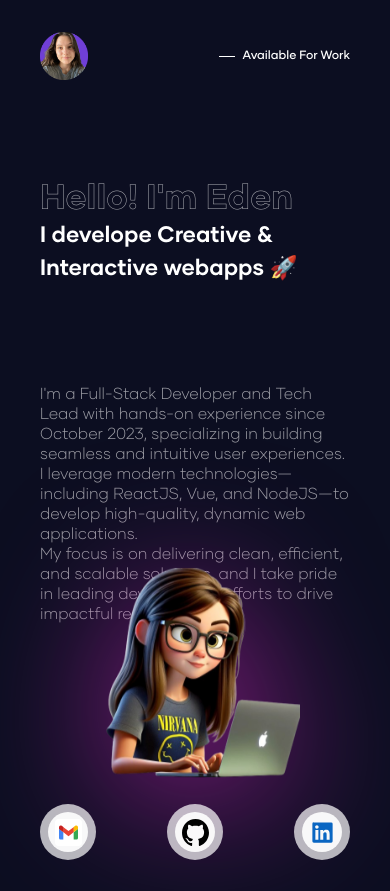
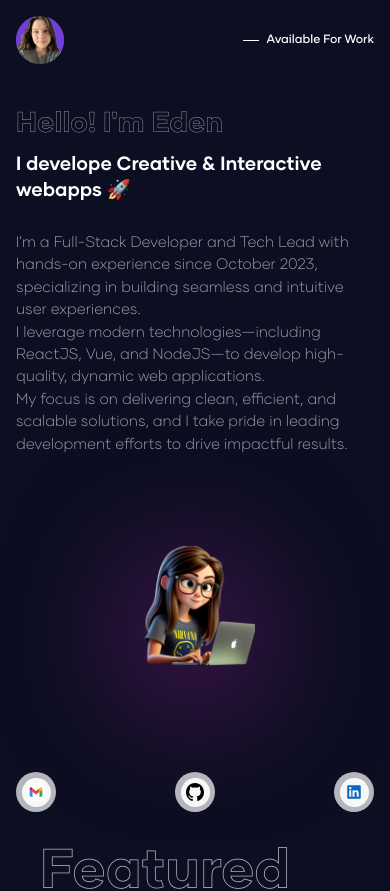
Before and after one commit to EdenRize/Eden-s-Portfolio, a React (Vite) app: page / in a window 390 px wide. Shown: the top 891 px of the page. Built offline with nearby package versions, Linux system fonts and the light colour scheme.

Commit message:
Fix small screens

```diff
--- a/src/cmps/Hero.jsx
+++ b/src/cmps/Hero.jsx
@@ -21,6 +21,40 @@ export function Hero() {
     <div className="hero">
       <InteractiveAvatar />
 
+      {/* Mobile layout - grouped together */}
+      <div className="mobile-layout">
+        <div className="text-content">
+          <div className="header-container">
+            <h1 className="font-Gilmer-Outline">
+              <span className="span-1">Hello!</span>{" "}
+              <span className="span-2">I'm</span>{" "}
+              <span className="span-3">Eden</span>
+            </h1>
+            <h2 className="font-Gilmer-Bold">
+              <span className="span-4">I</span>{" "}
+              <span className="span-5">develope</span>{" "}
+              <span className="span-6">Creative</span>{" "}
+              <span className="span-7">&</span>{" "}
+              <span className="span-8">Interactive</span>{" "}
+              <span className="span-9">webapps</span>{" "}
+              <span className="span-10">🚀</span>
+            </h2>
+          </div>
+
+          <p className="font-Gilmer-Light pre-line">
+            {`I'm a Full-Stack Developer and Tech Lead with hands-on experience since October 2023, specializing in building seamless and intuitive user experiences.
+            I leverage modern technologies—including ReactJS, Vue, and NodeJS—to develop high-quality, dynamic web applications.
+            My focus is on delivering clean, efficient, and scalable solutions, and I take pride in leading development efforts to drive impactful results.`}
+          </p>
+        </div>
+
+        <div className="flex align-center justify-center img-container">
+          <img src="/img/girl-code.png" />
+        </div>
+      </div>
+
+      {/* Desktop layout - separated like before */}
+      <div className="desktop-layout">
         <div className="header-container">
           <h1 className="font-Gilmer-Outline">
             <span className="span-1">Hello!</span>{" "}
@@ -49,6 +83,7 @@ export function Hero() {
             <img src="/img/girl-code.png" />
           </div>
         </div>
+      </div>
 
       <div className="flex space-between align-center socials-container">
         {socials.map((social) => {
--- a/src/styles/cmps/_hero.scss
+++ b/src/styles/cmps/_hero.scss
@@ -1,18 +1,39 @@
 .hero {
-    height: 100vh;
+    height: 100dvh;
+    width: 100%;
+    box-sizing: border-box;
     display: flex;
     flex-direction: column;
     justify-content: space-between;
-    padding-top: 2rem;
-    padding-bottom: 2rem;
-    padding-inline: var(--padding-inline);
+    padding-top: 1rem;
+    padding-bottom: 1rem;
+    padding-inline: 1rem;
+
+    *, *::before, *::after {
+        box-sizing: border-box;
+    }
+
+    @include for-mobile-layout {
+        padding-top: 1.5rem;
+        padding-bottom: 1.5rem;
+        padding-inline: 1.5rem;
+    }
+
+    @include for-narrow-layout {
+        padding-top: 2rem;
+        padding-bottom: 2rem;
+        padding-inline: var(--padding-inline);
+    }
 
     @include for-table-layout {
         padding-top: 3rem;
     }
 
     .header-container {
-        margin-block: 1rem 1rem;
+        margin-block: 2.5rem 1rem;
+        display: flex;
+        flex-direction: column;
+        gap: 0.5rem;
 
         h1,
         h2 {
@@ -33,70 +54,133 @@
 
         h1 {
             line-height: 40px;
-            font-size: 2.2rem;
+            font-size: 1.8rem;
             color: $font-clr2;
 
             @include for-mobile-layout {
-                line-height: 60px;
-                font-size: 2.3rem;
+                line-height: 50px;
+                font-size: 2.2rem;
             }
 
             @include for-table-layout {
-                line-height: 80px;
-                font-size: 3rem;
+                line-height: 55px;
+                font-size: 2.2rem;
             }
 
             @include for-narrow-layout {
+                font-size: 2.8rem;
+            }
+
+            @include for-wide-layout {
+                line-height: 75px;
                 font-size: 3.5rem;
             }
 
-            @include for-wide-layout {
-                line-height: 100px;
-                font-size: 5rem;
-            }
-
             @include for-desktop-layout {
-                line-height: 120px;
-                font-size: 6.2rem;
+                line-height: 90px;
+                font-size: 4.5rem;
             }
 
             @include for-full-layout {
-                font-size: 6.5rem;
+                font-size: 5rem;
             }
         }
 
         h2 {
-            line-height: 33px;
-            font-size: 1.4rem;
+            line-height: 26px;
+            font-size: 1.2rem;
             color: $font-clr1;
 
             @include for-mobile-layout {
+                line-height: 32px;
                 font-size: 1.5rem;
             }
 
             @include for-table-layout {
-                line-height: 50px;
-                font-size: 2.2rem;
+                line-height: 35px;
+                font-size: 1.6rem;
             }
 
             @include for-narrow-layout {
-                line-height: 70px;
-                font-size: 2.6rem;
+                line-height: 45px;
+                font-size: 2rem;
             }
 
             @include for-wide-layout {
-                line-height: 100px;
+                line-height: 65px;
+                font-size: 2.5rem;
+            }
+
+            @include for-desktop-layout {
                 font-size: 3.5rem;
             }
 
-            @include for-desktop-layout {
-                font-size: 5rem;
+            @include for-full-layout {
+                line-height: 85px;
+                font-size: 4rem;
             }
+        }
+    }
 
-            @include for-full-layout {
-                line-height: 120px;
-                font-size: 5.5rem;
+    .mobile-layout {
+        display: flex;
+        flex-direction: column;
+        flex-grow: 1;
+        justify-content: space-between;
+
+        @include for-narrow-layout {
+            display: none;
+        }
+
+        .text-content {
+            display: flex;
+            flex-direction: column;
+            gap: 0.75rem;
+
+            p {
+                font-size: 0.95rem;
+                line-height: 1.4rem;
+                color: $font-clr3;
+                margin: 0;
+                opacity: 0;
+                animation: fadeIn 1s ease-out forwards;
+
+                @include for-mobile-layout {
+                    font-size: 1.05rem;
+                    line-height: 1.6rem;
+                }
             }
+        }
+
+        .img-container {
+            align-self: center;
+            margin-block: auto;
+
+            img {
+                width: 120px;
+                height: 120px;
+                animation: colorLoop 4s infinite alternate;
+
+                @include for-mobile-layout {
+                    width: 150px;
+                    height: 150px;
+                }
+
+                @include for-table-layout {
+                    width: 180px;
+                    height: 180px;
+                }
+            }
+        }
+    }
+
+    .desktop-layout {
+        display: none;
+
+        @include for-narrow-layout {
+            display: flex;
+            flex-direction: column;
+            flex-grow: 1;
         }
     }
 
@@ -108,17 +192,21 @@
             flex-direction: row;
         }
 
-
         p {
-            font-size: 1rem;
-            line-height: 1.25rem;
+            font-size: 0.8rem;
+            line-height: 1.1rem;
             color: $font-clr3;
             margin-block-end: 1rem;
             opacity: 0;
             animation: fadeIn 1s ease-out forwards;
 
+            @include for-mobile-layout {
+                font-size: 0.85rem;
+                line-height: 1.15rem;
+            }
+
             @include for-table-layout {
-                font-size: .875rem;
+                font-size: 0.875rem;
                 line-height: 1.25rem;
             }
 
@@ -135,7 +223,6 @@
             @include for-full-layout {
                 font-size: 1.5rem;
                 line-height: 2.25rem;
-
             }
         }
 
--- a/src/styles/cmps/_social-link.scss
+++ b/src/styles/cmps/_social-link.scss
@@ -2,15 +2,15 @@
     .icon-container {
         background-color: $font-clr2;
         border-radius: 50%;
-        width: 3.5rem;
-        height: 3.5rem;
+        width: 2.5rem;
+        height: 2.5rem;
         transition: .2s;
         transform: scale(0, 0);
         animation: scaleIn 0.5s ease-out .3s forwards;
 
         @include for-mobile-layout {
-            width: 4.4rem;
-            height: 4.4rem;
+            width: 3rem;
+            height: 3rem;
         }
 
         @include for-table-layout {
@@ -75,14 +75,14 @@
         .img-container {
             background-color: $font-clr4;
             border-radius: 50%;
-            width: 2.5rem;
-            height: 2.5rem;
+            width: 1.8rem;
+            height: 1.8rem;
             transform: scale(0, 0);
             animation: scaleIn .5s ease-out .8s forwards;
 
             @include for-mobile-layout {
-                width: 3.4rem;
-                height: 3.4rem;
+                width: 2.2rem;
+                height: 2.2rem;
             }
 
             @include for-narrow-layout {
@@ -106,12 +106,17 @@
             }
 
             img {
-                width: 27px;
-                height: 27px;
+                width: 18px;
+                height: 18px;
                 transition: .2s;
                 opacity: 0;
 
                 animation: fadeIn 0.5s ease-out 1.3s forwards;
+
+                @include for-mobile-layout {
+                    width: 22px;
+                    height: 22px;
+                }
 
                 @include for-table-layout {
                     width: 41px;
```
Lines whose indentation alone changed are shown as unchanged.
